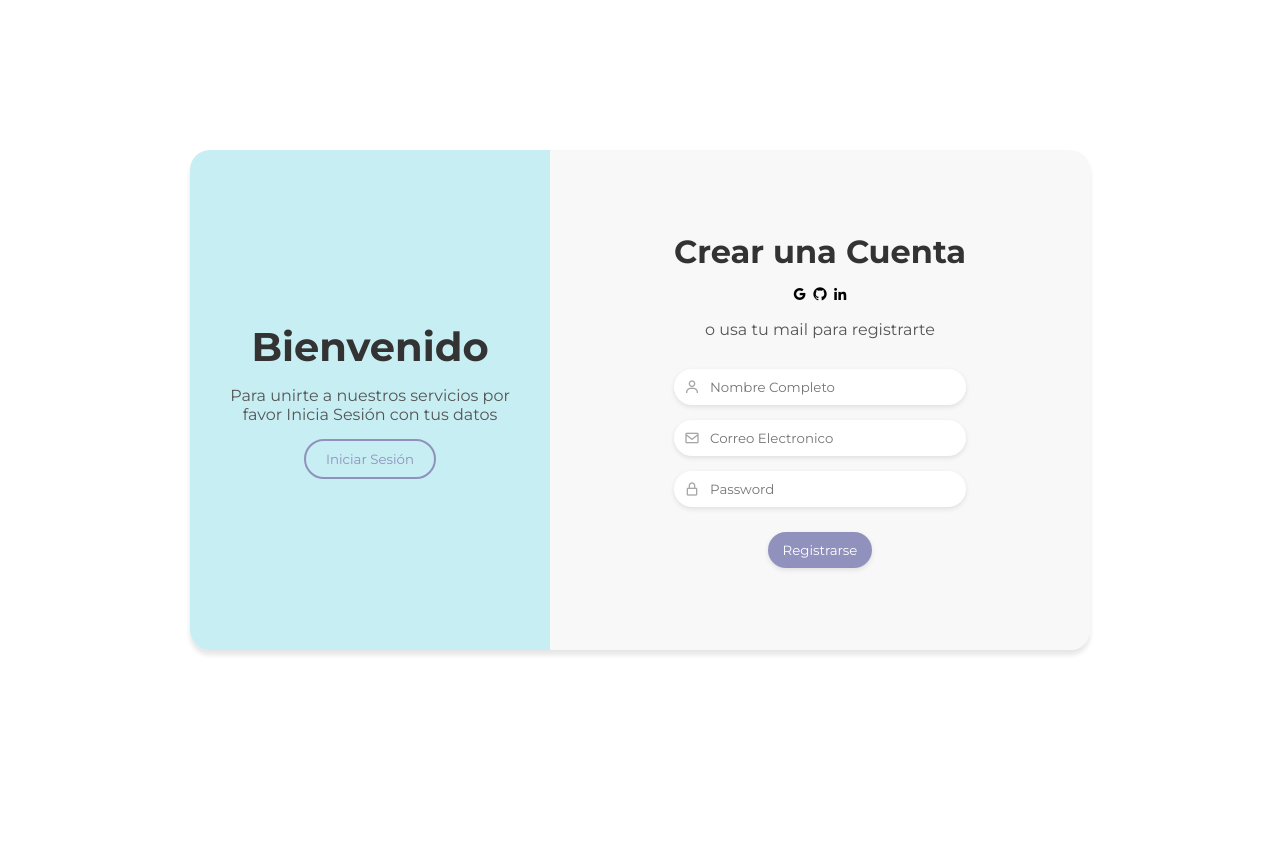
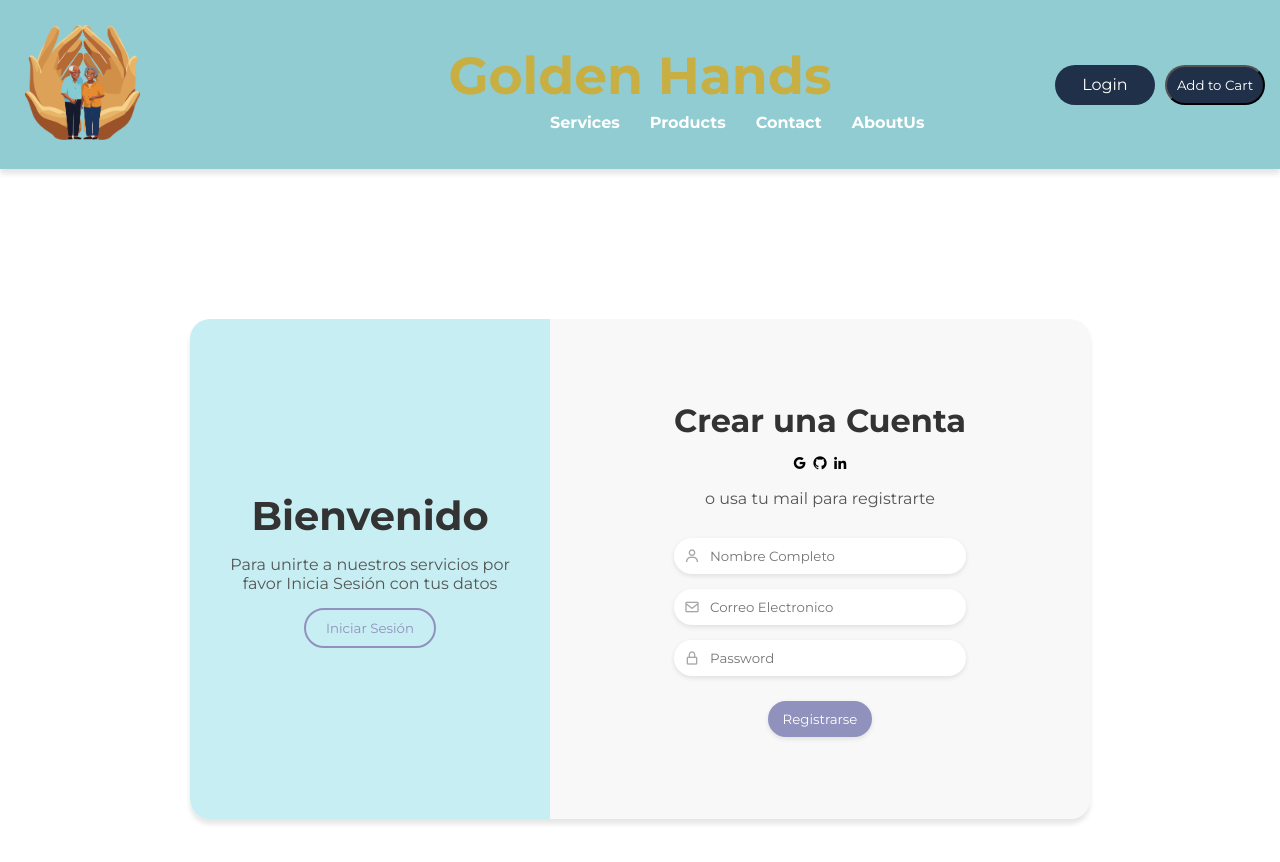
Before and after one commit to amanda1686/golden_hands, a plain HTML site: page templates/login.html in a window 1280 px wide. Before the commit the page ends 800 px from the top, so only its background shows below. Drawn offline with nearby package versions, Linux system fonts and the light colour scheme.

Commit message:
Update login.html

```diff
--- a/templates/login.html
+++ b/templates/login.html
@@ -17,6 +17,31 @@
     <link rel="stylesheet" href="../css/style.css" />
   </head>
   <body>
+    <header>
+        <div class="logo">
+         <a href="../index.html">
+          <img class="logo"src="../images/logo/Golden_Hands.png" alt="Golden Hands Logo"/>
+         </a>
+        </div>
+        <div class="company-name">
+          <h1>Golden Hands</h1>
+        </div>
+
+        <nav class="navegacion">
+          <ul class="navegacion">
+            <li class="navegacion"><a href="Services.html">Services</a></li>
+            <li class="navegacion"><a href="Products.html">Products</a></li>
+            <li class="navegacion"><a href="Contact.html">Contact</a></li>
+            <li class="navegacion"><a href="AboutUs.html">AboutUs</a></li>
+          </ul>
+        </nav>
+
+        <div class="button-container">
+          <a href="login.html" class="login-button">Login</a>
+          <button id="cart-button" onclick="addToCart()">Add to Cart</button>
+        </div>
+
+      </header>
     <section class="login-container">
       <div class="container-form register">
         <div class="information">
```
